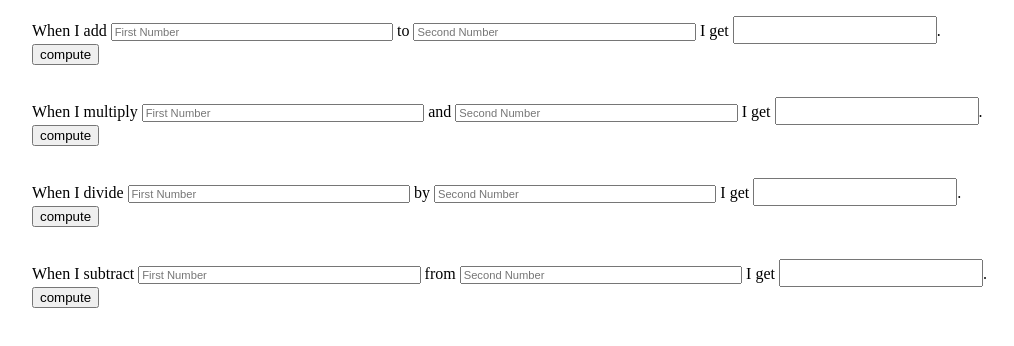
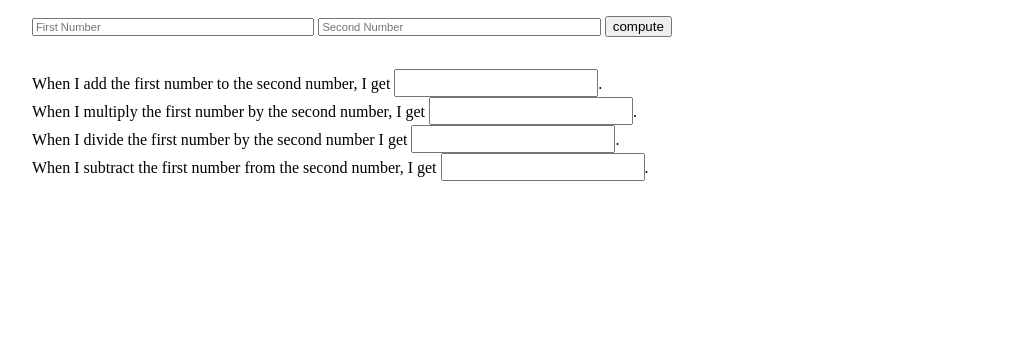
Before and after one commit to prachibhard/variable-hw, a plain HTML site: page index.html in a window 1280 px wide. Both pictures are taken after a click on the button "compute". Shown: the whole page, without its empty margins (118-1132 px from the left). Drawn offline with nearby package versions, Linux system fonts and the light colour scheme.

Commit message:
changes to html and js

```diff
--- a/index.html
+++ b/index.html
@@ -1,4 +1,3 @@
-<!-- DON'T CHEAT!!! ONLY LOOK AT THIS AFTER YOU'VE COMPLETED THE IN-CLASS EXERCISE AND WE'VE REVIEWED IT -->
 <!DOCTYPE html>
 <html lang="en">
 
@@ -25,24 +24,13 @@
 
     <body>
         <form>
-            When I add <input type="text" class="numeral" id="a" placeholder="First Number" /> to <input type="text" class="numeral" id="b" placeholder="Second Number" /> I get <input type="text" id="sum" readonly />.<br>
+            <input type="text" class="numeral" id="a" placeholder="First Number" />
+            <input type="text" class="numeral" id="b" placeholder="Second Number" />
             <input id="compute" type="button" value="compute" />
         </form>
-
         <form>
-            When I multiply <input type="text" class="numeral" id="a" placeholder="First Number" /> and <input type="text" class="numeral" id="b" placeholder="Second Number" /> I get <input type="text" id="product" readonly />.<br>
-            <input id="compute" type="button" value="compute" />
-        </form>
-
-        <form>
-            When I divide <input type="text" class="numeral" id="a" placeholder="First Number" /> by <input type="text" class="numeral" id="b" placeholder="Second Number" /> I get <input type="text" id="quotient" readonly />.<br>
-            <input id="compute" type="button" value="compute" />
-        </form>
-
-        <form>
-            When I subtract <input type="text" class="numeral" id="a" placeholder="First Number" /> from <input type="text" class="numeral" id="b" placeholder="Second Number" /> I get
-            <input type="text" id="difference" readonly />.<br>
-            <input id="compute" type="button" value="compute" />
+            When I add the first number to the second number, I get <input type="text" id="sum" readonly />.<br> When I multiply the first number by the second number, I get <input type="text" id="product" readonly />.<br> When I divide the first number
+            by the second number I get <input type="text" id="quotient" readonly />.<br> When I subtract the first number from the second number, I get <input type="text" id="difference" readonly />.
         </form>
 
         <script src="https://ajax.googleapis.com/ajax/libs/jquery/1.10.2/jquery.min.js"></script>
--- a/main.js
+++ b/main.js
@@ -1,44 +1,32 @@
-/*
-	IDEAL SOLUTION. DON'T CHEAT!! LOOK AT THIS AFTER THE IN CLASS EXERCISE IS COMPLETE.
-	THERE ARE MANY CORRECT ANSWERS. THIS CODE REFLECTS THE DRY IDEALS THAT WE'RE LEARNING IN CLASS
-*/
-
-
 //first declare counters for total calories and total cost globally and then set to zero.
 var numeralA = 0,
 	numeralB = 0;
+
 
 $(document).ready(function () { //on DOM ready, bind clicks
 	$("#compute").on("click", function (e) {
 		e.preventDefault(); //disable the button's default behavior
 
-		/*
-			Go through each fruit, one by one, and increment the totals for cost and calories.
-			You can do this with the $.each method from jQuery.
-
-			Doing it this way allows the JS to be agnostic
-			to your fruit selection, pricing and calorie count.
-
-			This method also allows you to add and remove
-			fruit from the form on a whim or easily modify
-			price points and calorie counts, all without touching the JS
-		*/
 
 		$(".numeral").each(function () { //look at each element with the class 'fruit', one by one.
 			//Our variables are all preceeded by a single 'var' statement,
 			//which looks neater but still confines them to the scope of this function.
 
 			var numeral = $(this), //just like when clicking on classes, we need to know which one of the fruits our code is looking at now.
-				= parseFloat(numeralA.val()), //store the number of pieces of this fruit the user requested
-				= parseFloat(numeralB.val())
-			cost_per_item = parseFloat(fruit.data("price")), //store this fruit's individual cost as a variable
-				calories_per_item = parseFloat(fruit.data("calories")); //store this fruit's individual calorie count as a variable
+				numeralA = parseFloat(numeral.val()), //store the number of pieces of this fruit the user requested
+				numeralB = parseFloat(numeral.val());
 
-			//fire the total cost function to calculate the total cost for this quantity of this fruit and then add it to the total cost
-			update_total_cost(quantity, cost_per_item);
+			//fire the total add function to calculate sum
+			sum(numeralA, numeralB);
 
-			//fire the calories function to calculate the total calories for this quantity of this fruit and then add it to the total calories
-			update_total_calories(quantity, calories_per_item);
+			//fire the multiply function to calculate product
+			product(numeralA, numeralB);
+
+			//fire the divide function to calculate quotient
+			quotient(numeralA, numeralB);
+
+			//fire the subtract function to calculate difference
+			difference(numeralA, numeralB);
 		}); //end each
 
 		//once we've gotten through all of the fruits, output the results
@@ -48,24 +36,26 @@ $(document).ready(function () { //on DOM ready, bind clicks
 
 //defining the functions outside of document.ready
 
-function update_total_cost(quantity, cost_per_item) {
-	//multiply the quantity by the cost_per_item and store it as a variable
-	var total_for_this_fruit = quantity * cost_per_item;
-
-	//take the current value for totalCost and increase it by the total_for_this_fruit. totalCost is a GLOBAL variable -- don't preceed it with 'var'
-	totalCost = totalCost + total_for_this_fruit; //this literally says set totalCost equal to the current value for totalCost + the value of total_for_this_fruit. Pretty neat, huh?
+function sum(numeralA, numeralB) {
+	var sum = (numeralA + numeralB);
 }
 
-function update_total_calories(quantity, calories_per_item) {
-	//multiply the quantity by the cost_per_item and store it as a variable
-	var total_for_this_fruit = quantity * calories_per_item;
+function product(numeralA, numeralB) {
+	var product = (numeralA * numeralB);
+}
 
-	//take the current value for totalCost and increase it by the total_for_this_fruit. totalCalories is a GLOBAL variable -- don't preceed it with 'var'
-	totalCalories = totalCalories + total_for_this_fruit; //this literally says set totalCalories equal to the current value for totalCalories + the value of total_for_this_fruit. Still awesome
+function quotient(numeralA, numeralB) {
+	var quotient = (numeralA / numeralB);
+}
+
+function difference(numeralA, numeralB) {
+	var difference = (numeralA - numeralB);
 }
 
 function show_results() {
 	//totalCost and totalCalories are GLOBAL variables. This function can see them no problem!
-	$("#cost").val(totalCost);
-	$("#calories").val(totalCalories);
+	$("#sum").val(sum);
+	$("#product").val(product);
+	$("#quotient").val(quotient);
+	$("#difference").val(difference);
 }
```
